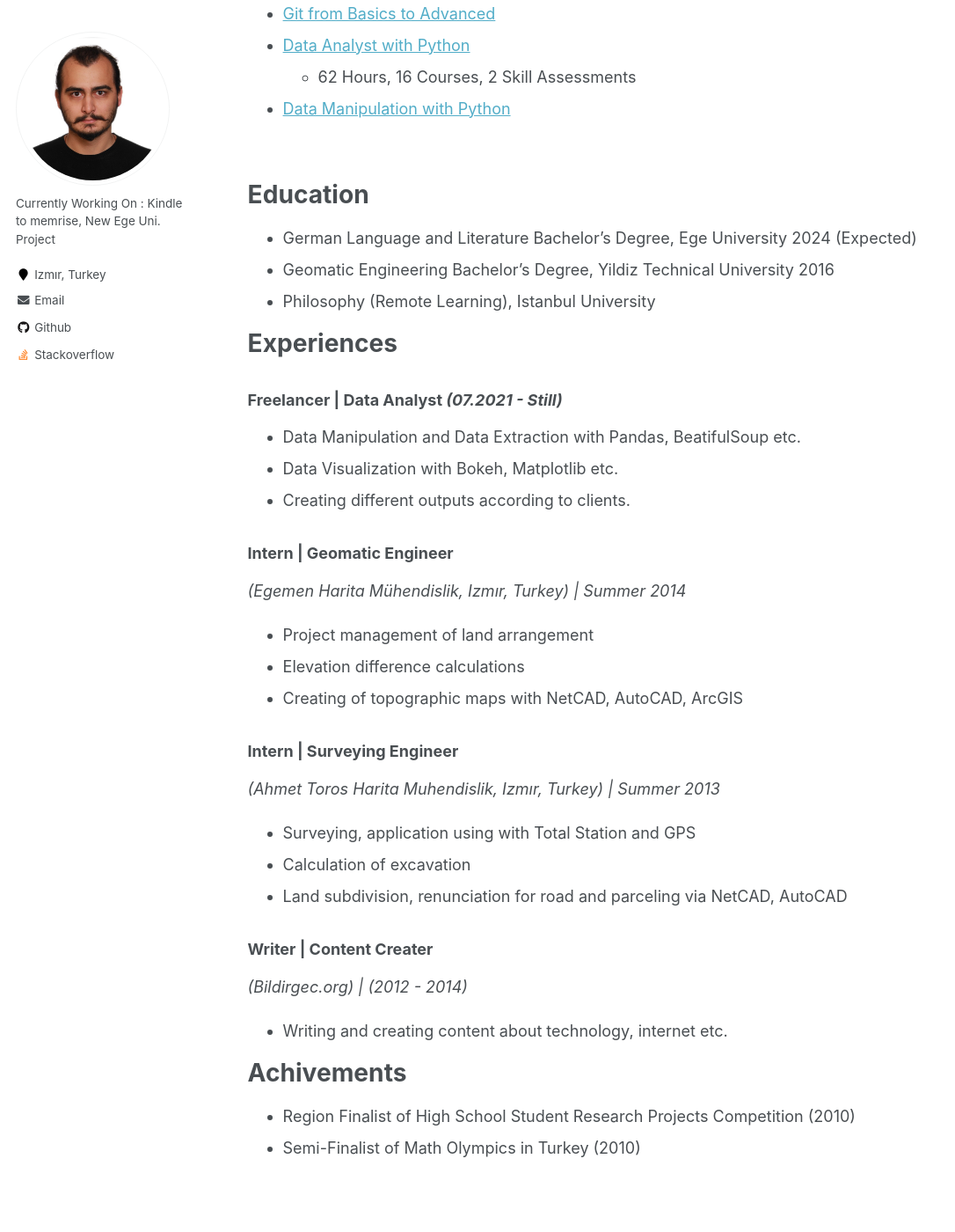
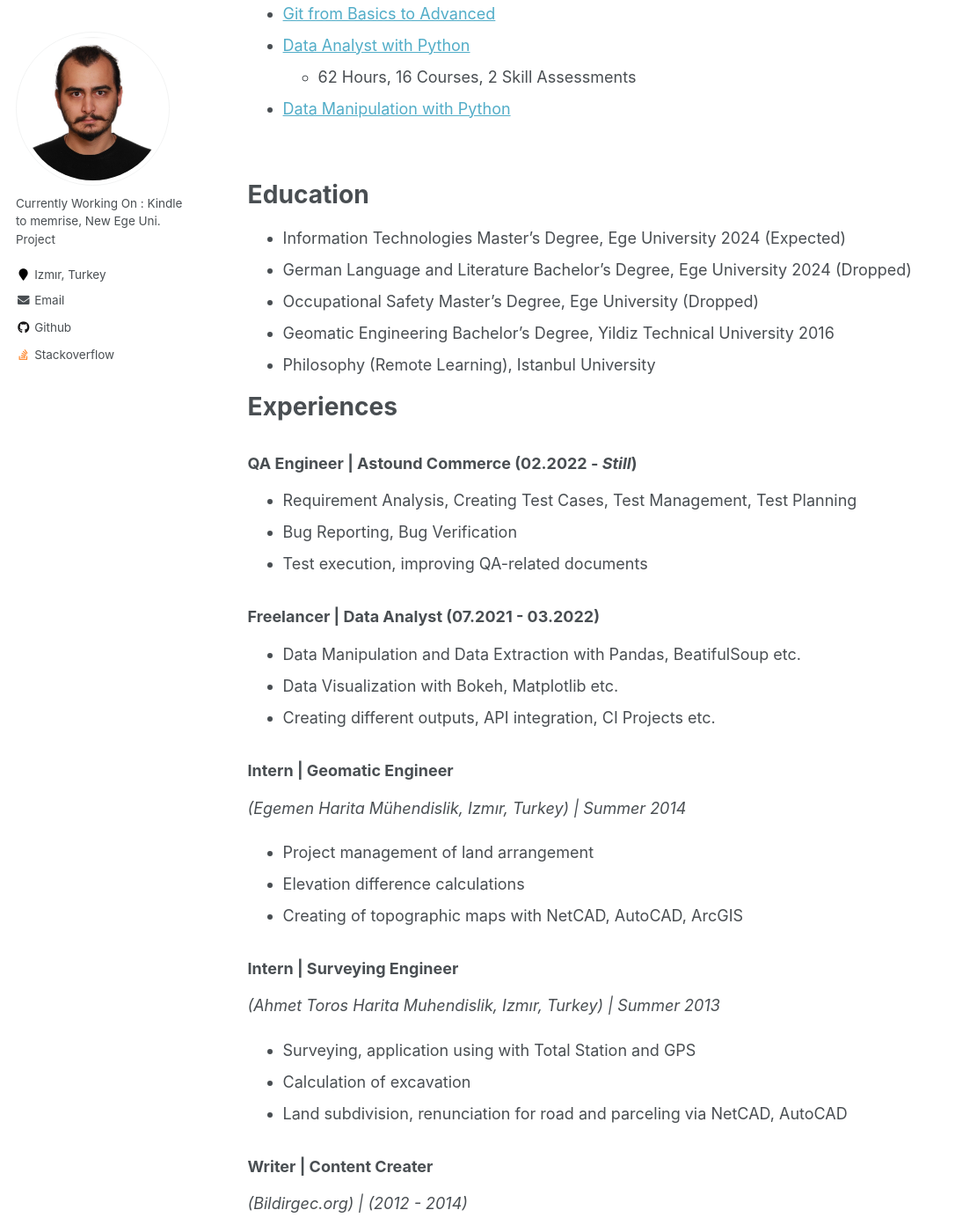
Before and after one commit to angelsdemos/kagankocdemir, a Jekyll site: the page built from _pages/cv.md, in a window 1280 px wide and 1400 px high, scrolled down 2042 px. Shown: the whole window at 88% size, without its empty margins (0-1086 px from the left). Built offline with Jekyll 4.4.1, drawn with Linux system fonts in a browser that asks for light colours; some of the changed text lies outside the part shown.

Commit message:
Update cv.md

```diff
--- a/_pages/cv.md
+++ b/_pages/cv.md
@@ -72,16 +72,23 @@ Courses & Certications
 
 Education
 ======
-* German Language and Literature Bachelor's Degree, Ege University 2024 (Expected)
+* Information Technologies Master's Degree, Ege University 2024 (Expected)
+* German Language and Literature Bachelor's Degree, Ege University 2024 (Dropped)
+* Occupational Safety Master's Degree, Ege University (Dropped)
 * Geomatic Engineering Bachelor's Degree, Yildiz Technical University 2016
 * Philosophy (Remote Learning), Istanbul University
 
 Experiences
 ======
-### **Freelancer | Data Analyst** *(07.2021 - Still)*
+### QA Engineer | Astound Commerce (02.2022 - *Still*)
+  * Requirement Analysis, Creating Test Cases, Test Management, Test Planning
+  * Bug Reporting, Bug Verification
+  * Test execution, improving QA-related documents
+
+### **Freelancer | Data Analyst** (07.2021 - 03.2022)
   * Data Manipulation and Data Extraction with Pandas, BeatifulSoup etc.
   * Data Visualization with Bokeh, Matplotlib etc.
-  * Creating different outputs according to clients.
+  * Creating different outputs, API integration, CI Projects etc.
 
 ### **Intern | Geomatic Engineer**
 *(Egemen Harita Mühendislik, Izmır, Turkey) | Summer 2014*
```
Also changed, not shown: other parts of _pages/cv.md (+1 -1 lines).
